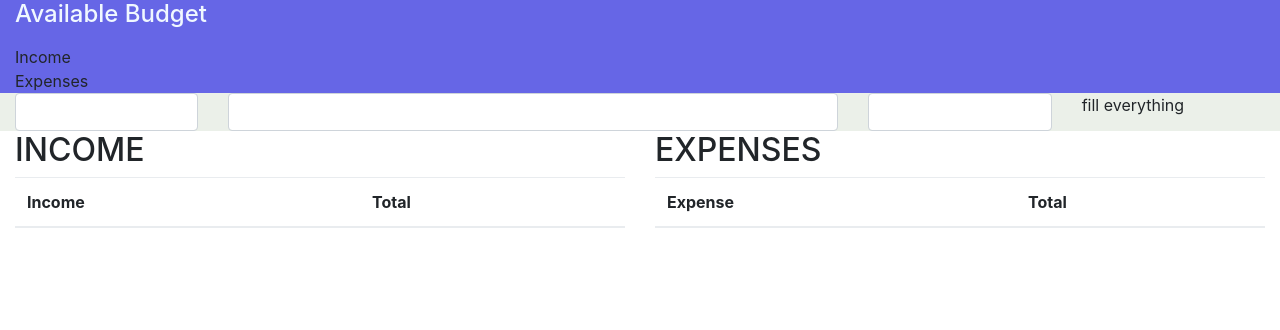
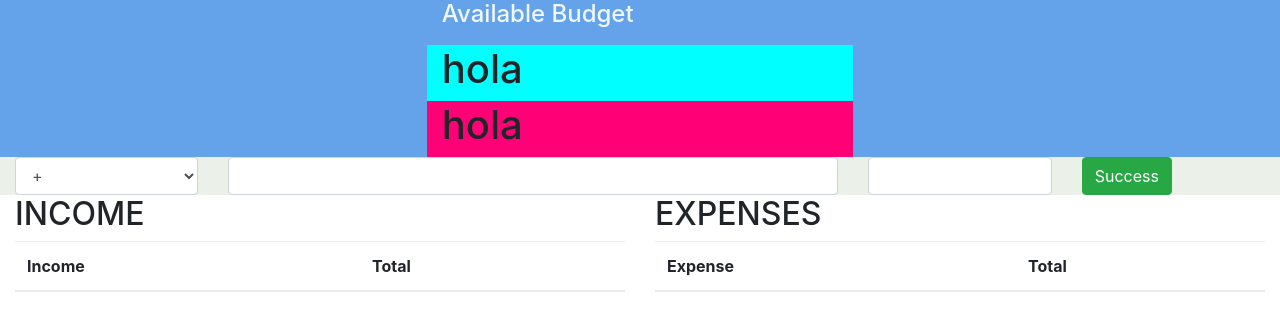
Before and after one commit to CitapTeam/BudgetManager, a plain HTML site: page ui/assets/index.html in a window 1280 px wide. Drawn offline with nearby package versions, Linux system fonts and the light colour scheme.

Commit message:
getting element by id values + using module pattern for javascript

```diff
--- a/ui/assets/index.html
+++ b/ui/assets/index.html
@@ -6,49 +6,48 @@
         <meta name="viewport" content="width=device-with, initial-scale=1">
         <link rel="stylesheet" href="../styles/vendor/bootstrap.min.css">
         <script src="../scripts/vendor/bootstrap.min.js"></script>
+        <script src="https://ajax.googleapis.com/ajax/libs/jquery/3.2.1/jquery.min.js"></script>
+        <script type="text/javascript" src="../scripts/app/BudgetOperations.js"></script>
     </head>
     <body>
-        <div class="container-fluid" style="background-color:rgb(102, 102, 230);">
-            <div class="row">
-                <div class="col-sm-12">
+        <div class="container-fluid" style="background-color:rgb(100, 162, 233);">
+            <div class="row justify-content-md-center">
+                <div class="col-md-4">
                     <h4 style="color:aliceblue;">Available Budget</h4>
-
                 </div>
             </div>
-            <div class="row">
-                    <div class="col-sm-12">
-
+            <div class="row justify-content-md-center">
+                <div class="col-md-4">
                     <h1 style="color:aliceblue;" id="availablebudgeth1"></h1>
-
                 </div>
             </div>
-                <div class="row">
-                        <div class="col-sm-12">
-
-                                <span class="label label-default">Income</span>
-
+            <div class="row justify-content-md-center">
+                <div class="col-md-4" style="background-color:aqua">
+                    <h1>hola</h1>
                 </div>
             </div>
-                    <div class="row">
-                            <div class="col-sm-12">
-
-                                    <span class="label label-default">Expenses</span>
+            <div class="row justify-content-md-center">
+                <div class="col-md-4" style="background-color:rgb(255, 0, 119)">
+                    <h1>hola</h1>
                 </div>
             </div>
             </div>
             <div class="container-fluid">
             <div class="row" style="background-color:rgb(235, 240, 233);">
                     <div class="col-sm-2">
-                        <input type="text" class="form-control">
+                        <select class="form-control" id="operationTypeSelect">
+                            <option>+</option>
+                            <option>-</option>
+                        </select>
                     </div>
                     <div class="col-sm-6">
-                        <input type="text" class="form-control">
+                        <input type="text" class="form-control" id="operationTextInput">
                     </div>
                     <div class="col-sm-2">
-                        <input type="number" class="form-control">
+                        <input type="number" class="form-control" id="operationValueInput">
                     </div>
                     <div class="col-sm-2">
-                        <label for="username">fill everything</label>
+                        <button type="button" class="btn btn-success" onclick="app.addNewItem()" id="button">Success</button>
                     </div>
             </div>
             <div class="row">
@@ -69,7 +68,6 @@
                             </tr>
                         </thead>
                         <tbody>
-
                         </tbody>
                     </table>
                 </div>
@@ -82,7 +80,6 @@
                             </tr>
                         </thead>
                         <tbody>
-
                         </tbody>
                     </table>
                 </div>
--- a/ui/scripts/app/BudgetOperations.js
+++ b/ui/scripts/app/BudgetOperations.js
@@ -0,0 +1,12 @@
+var app = (function(){
+    var addNewItem = function(){
+        var incomeOrExpense = document.getElementById("operationTypeSelect");
+        var itemText = document.getElementById("operationTextInput");
+        var itemValue = document.getElementById("operationValueInput");
+
+        console.log("incomeOrExpense= "+ incomeOrExpense + "o= "+ itemText + "o= "+ itemValue);
+    };
+    return {
+        addNewItem: addNewItem
+    }
+} ());
```
Lines whose indentation alone changed are shown as unchanged.
